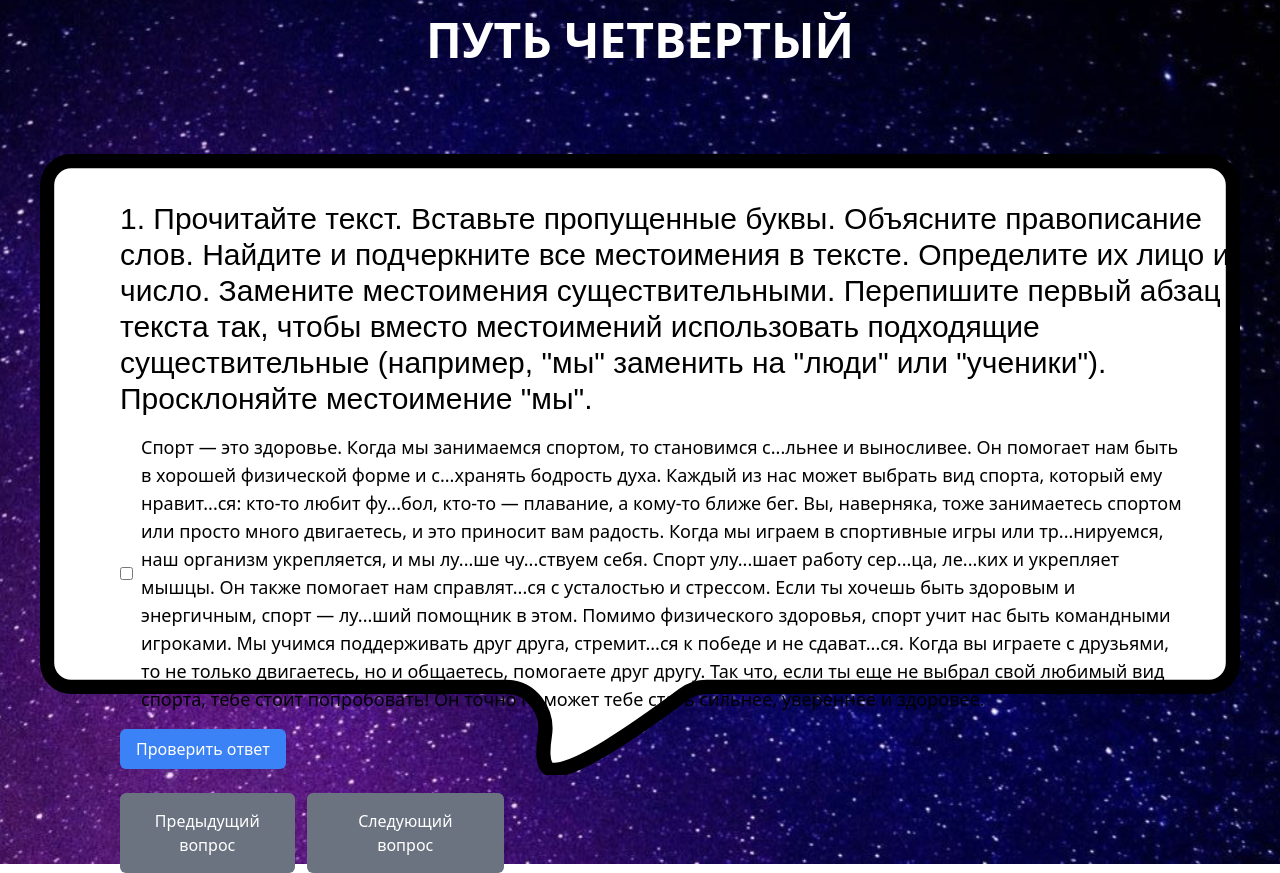
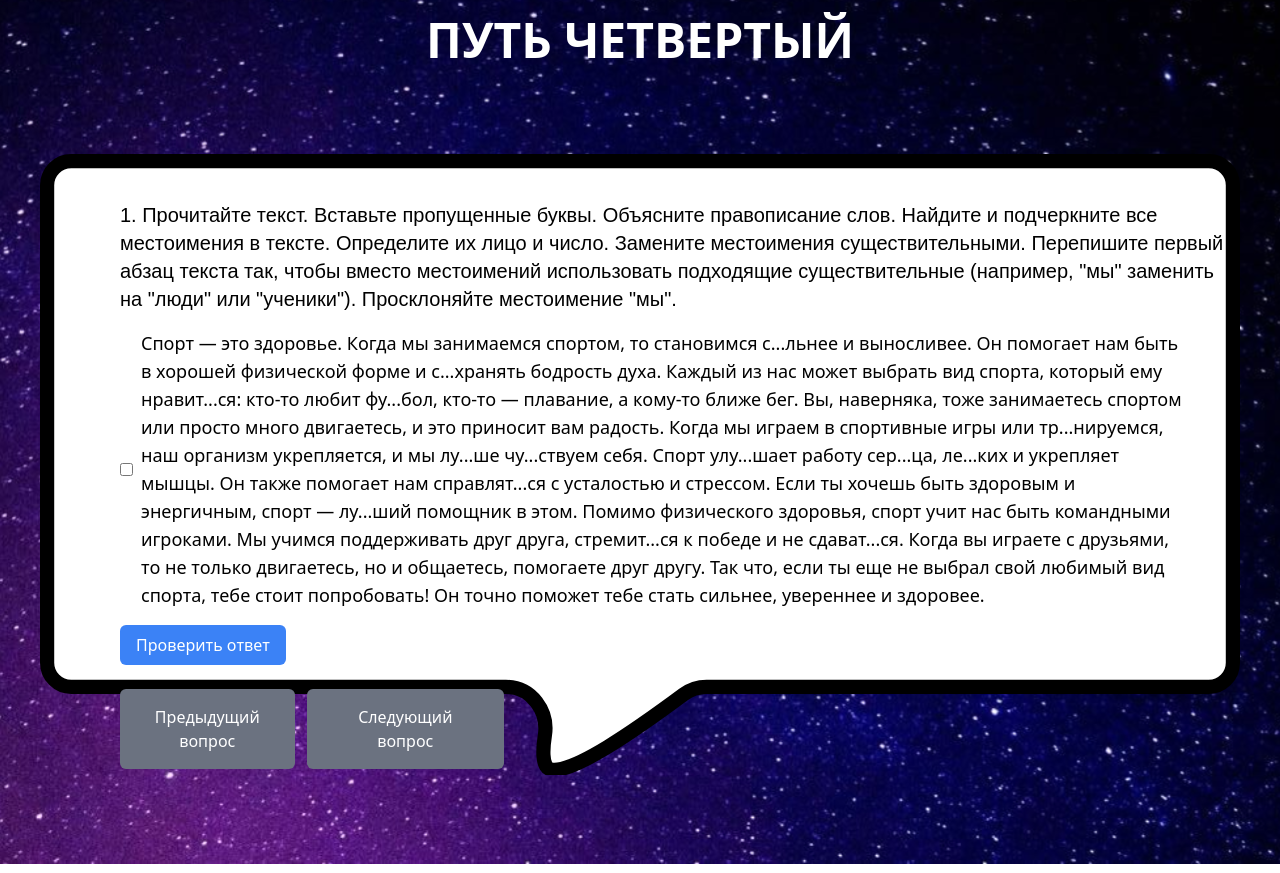
Before and after one commit to the1danie/answersNextJS, a Next.js app: page /sebelon/path4 in a window 1280 px wide. Built offline with nearby package versions, Linux system fonts and the light colour scheme; a web font is replaced by a local one.

Commit message:
some changes

```diff
--- a/src/app/components/Questions_another.tsx
+++ b/src/app/components/Questions_another.tsx
@@ -8,6 +8,7 @@ interface Question {
     description?: string; // Сделаем поле необязательным
     answers: string[]; // Варианты ответов
     correctAnswers?: number[]; // Поле теперь необязательное
+    size?: string,
 }
 
 interface QuestionsProps {
@@ -16,7 +17,7 @@ interface QuestionsProps {
     link: string
 }
 
-const Questions: React.FC<QuestionsProps> = ({ num, questions, link}) => {
+const Questions: React.FC<QuestionsProps> = ({ num, questions, link, size}) => {
 
     // Состояние для текущего вопроса
     const [currentQuestionIndex, setCurrentQuestionIndex] = useState(0);
@@ -91,7 +92,8 @@ const Questions: React.FC<QuestionsProps> = ({ num, questions, link}) => {
                 <div className="flex flex-col justify-start items-start bg-contain bg-center bg-no-repeat w-[1200px] h-[750px]" style={{ backgroundImage: "url('/images/image.svg')" }}>
                     {/* Отображение текущего вопроса */}
                     <div id={`question-${currentQuestionIndex}`} key={currentQuestionIndex} className="mt-28 ml-20">
-                        <p className="text-black font-monSemiBold text-3xl">{questions[currentQuestionIndex].question}</p>
+                        <p     className={`text-black font-monSemiBold ${questions[currentQuestionIndex].size || 'text-3xl'}`}
+                        >{questions[currentQuestionIndex].question}</p>
 
                         <div className="flex flex-col pr-12">
                             {questions[currentQuestionIndex].answers.map((answer, answerIndex) => (
--- a/src/app/sebelon/path4/page.tsx
+++ b/src/app/sebelon/path4/page.tsx
@@ -13,6 +13,8 @@ const questionData = [
             "Помимо физического здоровья, спорт учит нас быть командными игроками. Мы учимся поддерживать друг друга, стремит...ся к победе и не сдават...ся. Когда вы играете с друзьями, то не только двигаетесь, но и общаетесь, помогаете друг другу. \n" +
             "Так что, если ты еще не выбрал свой любимый вид спорта, тебе стоит попробовать! Он точно поможет тебе стать сильнее, увереннее и здоровее.\n",
         ],
+        size: 'text-xl', // Измененный размер текста
+
     },
     {
         question: "2. Найти грамматические ошибки, связанные с неправильным употреблением местоимений. Предложение правильных вариантов. ",
```
